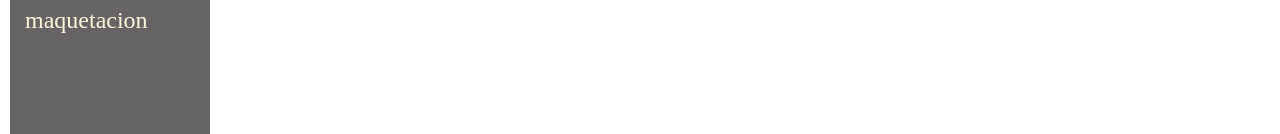
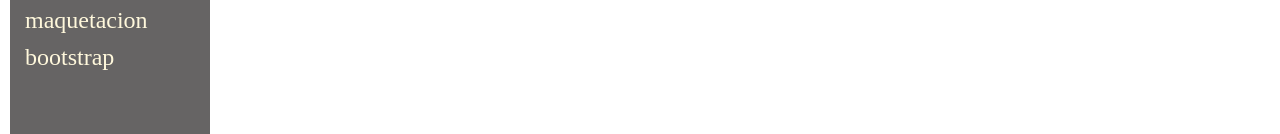
Before and after one commit to Stiven270/misitioweb, a plain HTML site: page index.html in a window 1280 px wide. Shown: the part 770-904 px from the top of the page. Drawn offline with Linux system fonts and the light colour scheme.

Commit message:
Agregándo bootstrap
Agregando bootstrap

```diff
--- a/index.html
+++ b/index.html
@@ -35,6 +35,7 @@
             <li><a href="login.html">login</a></li>
             <li><a href="calendario.html">calendario</a></li>
             <li> <a href="grid_maquetacion.html">maquetacion</a></li>
+            <li> <a href="bootstrap_elements.html">bootstrap</a></li>
         </ul>
         </div>
         </ul>
```
